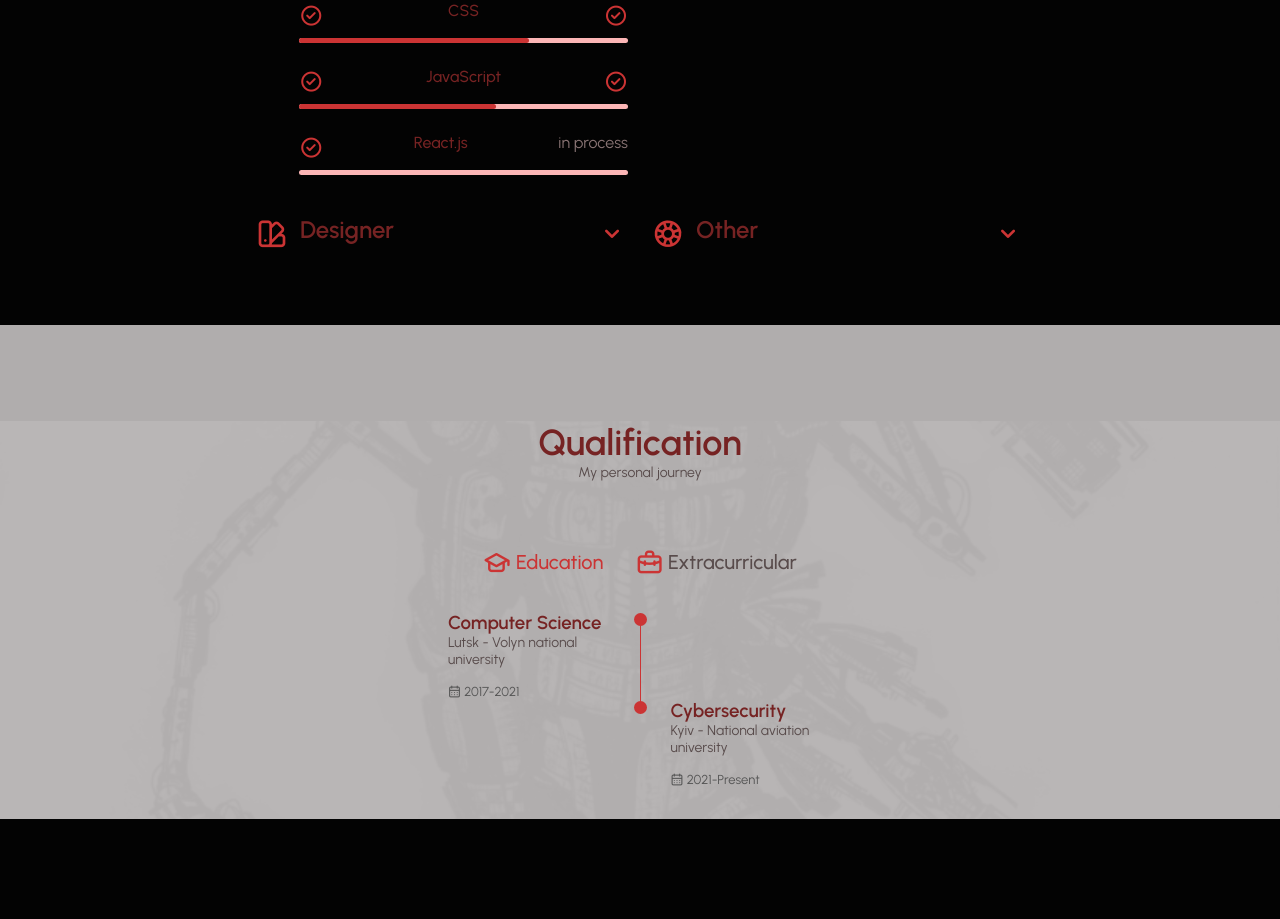
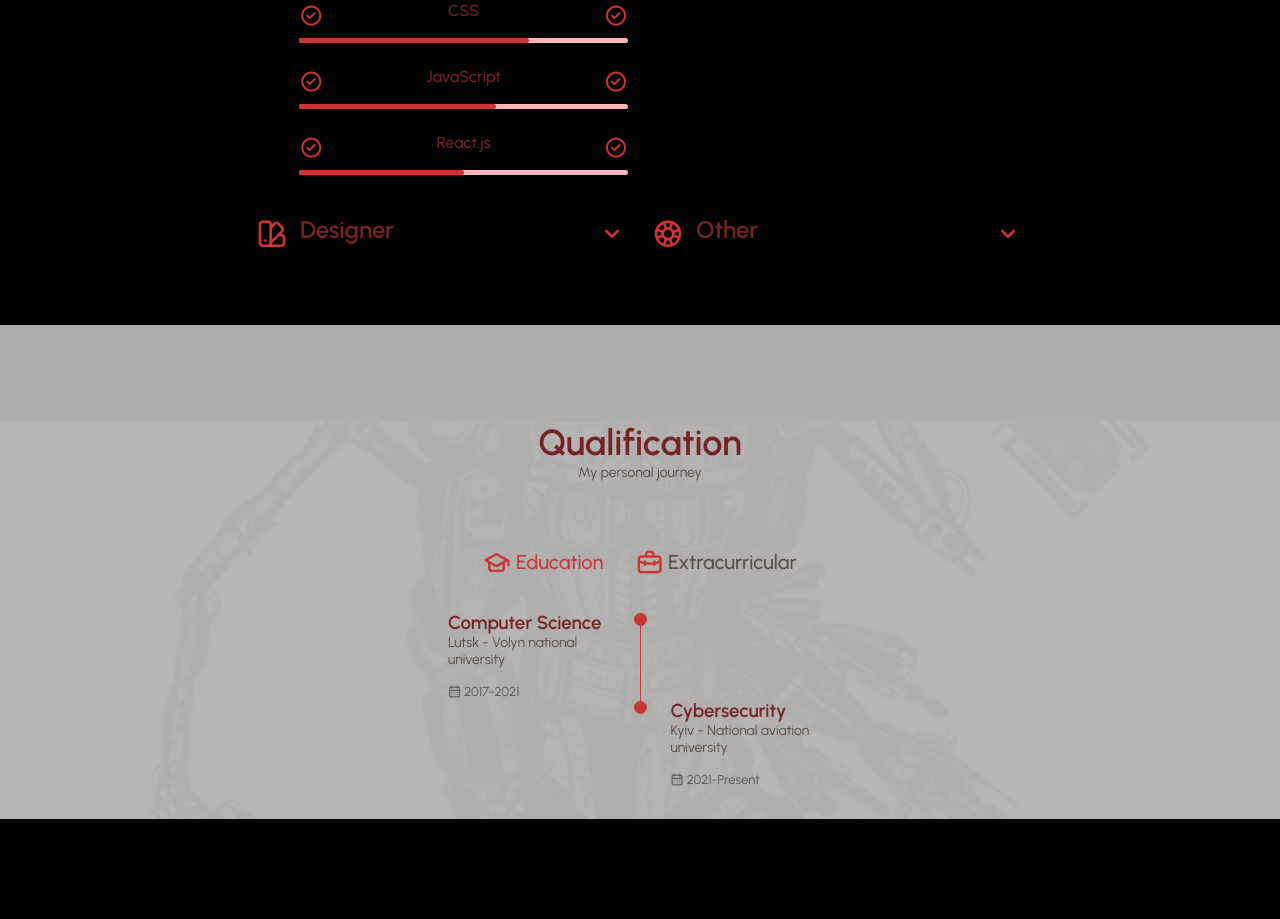
Before and after one commit to outofs/portfolio-website, a website built with Parcel: page index.html in a window 1280 px wide. Shown: the part 2000-2919 px from the top of the page. Built offline with nearby package versions, Linux system fonts and the light colour scheme.

Commit message:
updating portfolio

```diff
--- a/index.html
+++ b/index.html
@@ -239,7 +239,7 @@
                 <div class="skills__titles">
                   <i class="uil uil-check-circle skill__icon"></i>
                   <h3 class="skills__name">React.js</h3>
-                  <span class="skills__number">in process</span>
+                  <i class="uil uil-check-circle skill__icon"></i>
                 </div>
                 <div class="skills__bar">
                   <span class="skills__percentage skills__react"></span>
--- a/src/style.css
+++ b/src/style.css
@@ -565,7 +565,7 @@ img {
 }
 
 .skills__react {
-  width: 0%;
+  width: 50%;
 }
 
 .skills__node {
```
Also changed, not shown: 1 other file.
